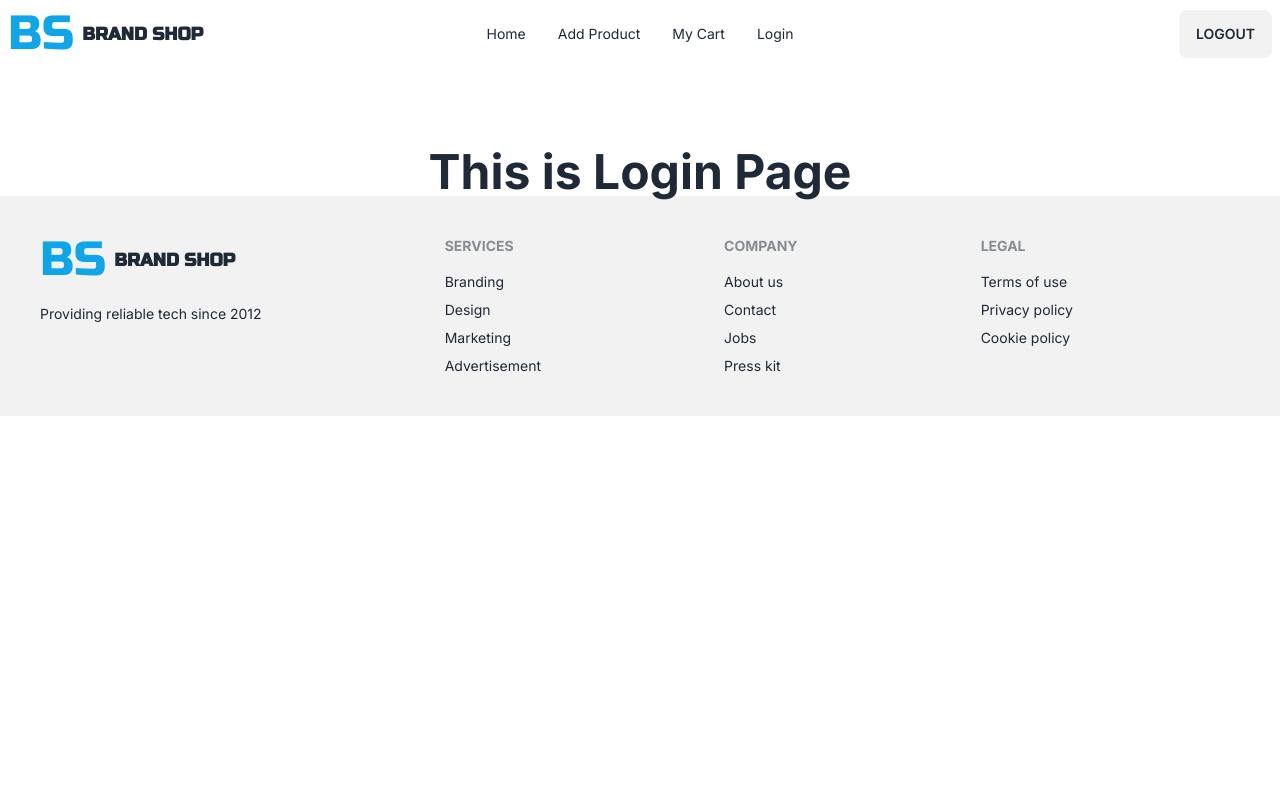
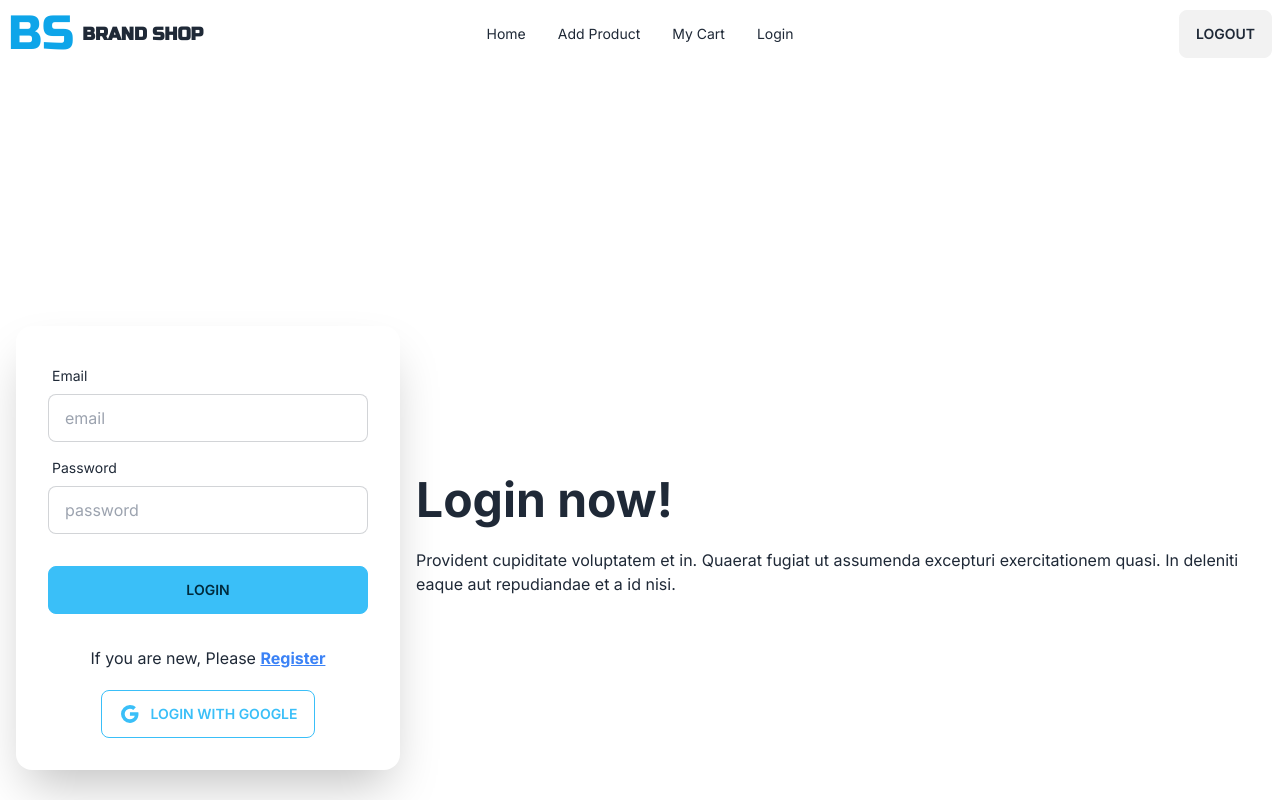
Before and after one commit to Nazmul1582/brand-shop, a React (Vite) app: page /login in a window 1280 px wide. Shown: the top 800 px of the page. Built offline with nearby package versions, Linux system fonts and the light colour scheme.

Commit message:
created a login form to the login page

```diff
--- /dev/null
+++ b/src/Pages/Login/Login.jsx
@@ -0,0 +1,73 @@
+import { BiLogoGoogle } from "react-icons/bi";
+import { Link } from "react-router-dom";
+
+const Login = () => {
+  return (
+    <section className="py-20">
+      <div className="container mx-auto">
+        <div className="hero min-h-screen">
+          <div className="hero-content flex-col lg:flex-row-reverse">
+            <div className="text-center lg:text-left">
+              <h1 className="text-5xl font-bold">Login now!</h1>
+              <p className="py-6">
+                Provident cupiditate voluptatem et in. Quaerat fugiat ut
+                assumenda excepturi exercitationem quasi. In deleniti eaque aut
+                repudiandae et a id nisi.
+              </p>
+            </div>
+            <div className="card flex-shrink-0 w-full max-w-sm shadow-2xl bg-base-100">
+              <form className="card-body">
+                <div className="form-control">
+                  <label className="label">
+                    <span className="label-text">Email</span>
+                  </label>
+                  <input
+                    type="email"
+                    placeholder="email"
+                    className="input input-bordered"
+                    required
+                  />
+                </div>
+                <div className="form-control">
+                  <label className="label">
+                    <span className="label-text">Password</span>
+                  </label>
+                  <input
+                    type="password"
+                    placeholder="password"
+                    className="input input-bordered"
+                    required
+                  />
+                </div>
+                <div className="form-control mt-6">
+                  <button className="btn btn-info">Login</button>
+                </div>
+              </form>
+
+              <div className="px-8 pb-8">
+                <p className="text-center mb-5">
+                  If you are new, Please {" "}
+                  <Link
+                    className="text-blue-500 font-bold underline"
+                    to="/register"
+                  >
+                    Register
+                  </Link>
+                </p>
+                <div className="flex justify-center">
+                  <button className="btn btn-outline btn-info">
+                    <BiLogoGoogle className="text-2xl" />
+                    Login With Google
+                  </button>
+                </div>
+              </div>
+
+            </div>
+          </div>
+        </div>
+      </div>
+    </section>
+  );
+};
+
+export default Login;
--- a/src/components/Login.jsx
+++ /dev/null
@@ -1,9 +0,0 @@
-const Login = () => {
-    return (
-        <div className="font-bold text-5xl text-center mt-20">
-            <h1>This is Login Page</h1>
-        </div>
-    );
-};
-
-export default Login;
--- a/src/main.jsx
+++ b/src/main.jsx
@@ -3,7 +3,7 @@ import ReactDOM from 'react-dom/client'
 import App from './App.jsx'
 import './index.css'
 import { RouterProvider, createBrowserRouter } from 'react-router-dom'
-import Login from './components/Login.jsx'
+import Login from './Pages/Login/Login.jsx'
 import Home from './Pages/Home/Home.jsx'
 import AddProduct from './Pages/AddProduct/AddProduct.jsx'
 import MyCart from './Pages/MyCart/MyCart.jsx'
```
